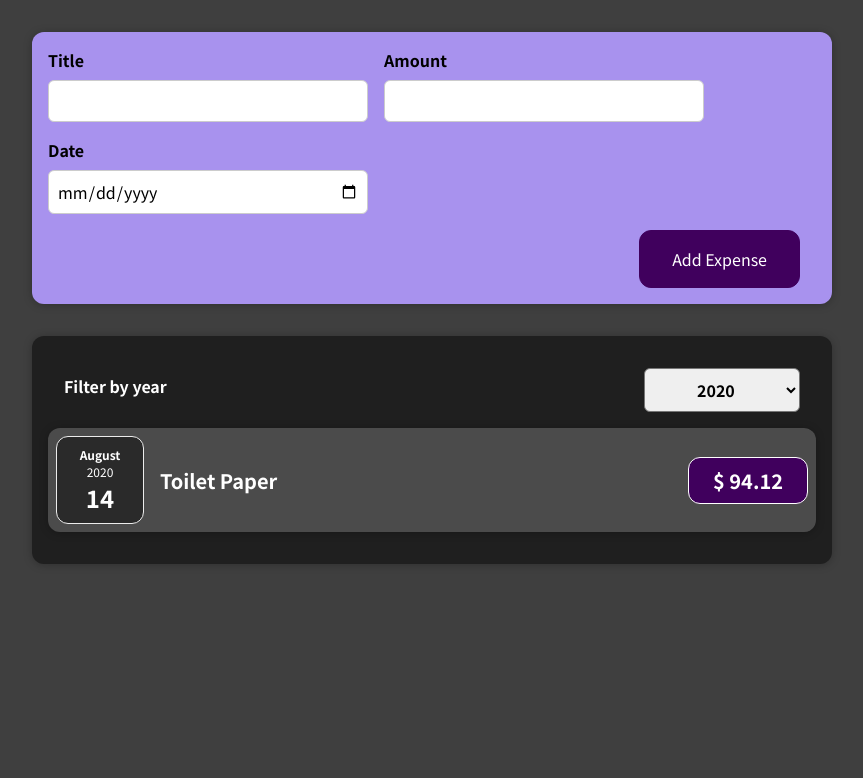
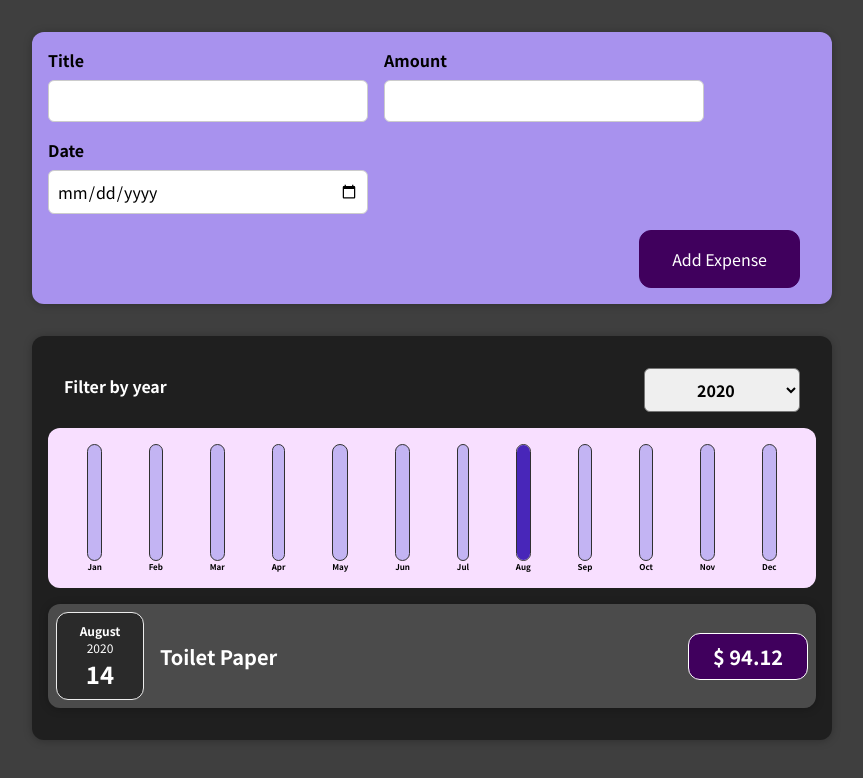
Before and after one commit to VitaliPobudei/udemy-react-cours, a React (Create React App) app: page / in a window 1280 px wide. Shown: the top 778 px of the page, without its empty margins (208-1071 px from the left). Built offline with nearby package versions, Linux system fonts and the light colour scheme.

Commit message:
URC-69-73_end-section-5

```diff
--- /dev/null
+++ b/src/components/Chart/Chart.css
@@ -0,0 +1,9 @@
+.chart {
+  padding: 1rem;
+  border-radius: 12px;
+  background-color: #f8dfff;
+  text-align: center;
+  display: flex;
+  justify-content: space-around;
+  height: 10rem;
+}
--- /dev/null
+++ b/src/components/Chart/Chart.js
@@ -0,0 +1,24 @@
+import React from "react";
+
+import ChartBar from "./ChartBar";
+import "./Chart.css";
+
+const Chart = (props) => {
+  const dataPointValues = props.dataPoints.map((dataPoint) => dataPoint.value);
+  const totalMaximum = Math.max(...dataPointValues);
+
+  return (
+    <div className="chart">
+      {props.dataPoints.map((dataPoint) => (
+        <ChartBar
+          key={dataPoint.label}
+          value={dataPoint.value}
+          maxValue={totalMaximum}
+          label={dataPoint.label}
+        />
+      ))}
+    </div>
+  );
+};
+
+export default Chart;
--- /dev/null
+++ b/src/components/Chart/ChartBar.css
@@ -0,0 +1,30 @@
+.chart-bar {
+  height: 100%;
+  display: flex;
+  flex-direction: column;
+  align-items: center;
+}
+
+.chart-bar__inner {
+  height: 100%;
+  width: 100%;
+  border: 1px solid #313131;
+  border-radius: 12px;
+  background-color: #c3b4f3;
+  overflow: hidden;
+  display: flex;
+  flex-direction: column;
+  justify-content: flex-end;
+}
+
+.chart-bar__fill {
+  background-color: #4826b9;
+  width: 100%;
+  transition: all 0.3s ease-out;
+}
+
+.chart-bar__label {
+  font-weight: bold;
+  font-size: 0.5rem;
+  text-align: center;
+}
--- /dev/null
+++ b/src/components/Chart/ChartBar.js
@@ -0,0 +1,25 @@
+import React from "react";
+
+import "./ChartBar.css";
+
+const ChartBar = (props) => {
+  let barFillHeight = "0%";
+
+  if (props.maxValue > 0) {
+    barFillHeight = Math.round((props.value / props.maxValue) * 100) + "%";
+  }
+
+  return (
+    <div className="chart-bar">
+      <div className="chart-bar__inner">
+        <div
+          className="chart-bar__fill"
+          style={{ height: barFillHeight }}
+        ></div>
+      </div>
+      <div className="chart-bar__label">{props.label}</div>
+    </div>
+  );
+};
+
+export default ChartBar;
--- a/src/components/Expenses/Expenses.js
+++ b/src/components/Expenses/Expenses.js
@@ -3,6 +3,7 @@
 import Card from "../UI/Card";
 import ExpensesFilter from "./ExpensesFilter";
 import ExpensesList from "./ExpensesList";
+import ExpensesChart from "./ExpensesChart";
 import "./Expenses.css";
 
 const Expenses = (props) => {
@@ -23,6 +24,7 @@
           selected={filteredYear}
           onChangeFilter={filterChangeHandler}
         />
+        <ExpensesChart expenses={filteredExpenses} />
         <ExpensesList items={filteredExpenses} />
       </Card>
     </div>
--- /dev/null
+++ b/src/components/Expenses/ExpensesChart.js
@@ -0,0 +1,29 @@
+import React from "react";
+
+import Chart from "../Chart/Chart";
+
+const ExpensesChart = (props) => {
+  const chartDataPoints = [
+    { label: "Jan", value: 0 },
+    { label: "Feb", value: 0 },
+    { label: "Mar", value: 0 },
+    { label: "Apr", value: 0 },
+    { label: "May", value: 0 },
+    { label: "Jun", value: 0 },
+    { label: "Jul", value: 0 },
+    { label: "Aug", value: 0 },
+    { label: "Sep", value: 0 },
+    { label: "Oct", value: 0 },
+    { label: "Nov", value: 0 },
+    { label: "Dec", value: 0 },
+  ];
+
+  for (const expense of props.expenses) {
+    const expenseMonth = expense.date.getMonth();
+    chartDataPoints[expenseMonth].value += expense.amount;
+  }
+
+  return <Chart dataPoints={chartDataPoints} />;
+};
+
+export default ExpensesChart;
--- a/src/components/NewExpense/ExpenseForm.js
+++ b/src/components/NewExpense/ExpenseForm.js
@@ -48,7 +48,7 @@
 
     const expenseData = {
       title: enteredTitle,
-      amount: enteredAmount,
+      amount: +enteredAmount,
       date: new Date(enteredDate),
     };
 
```
Also changed, not shown: 1 other file (tests, documents, lock files or other folders).
